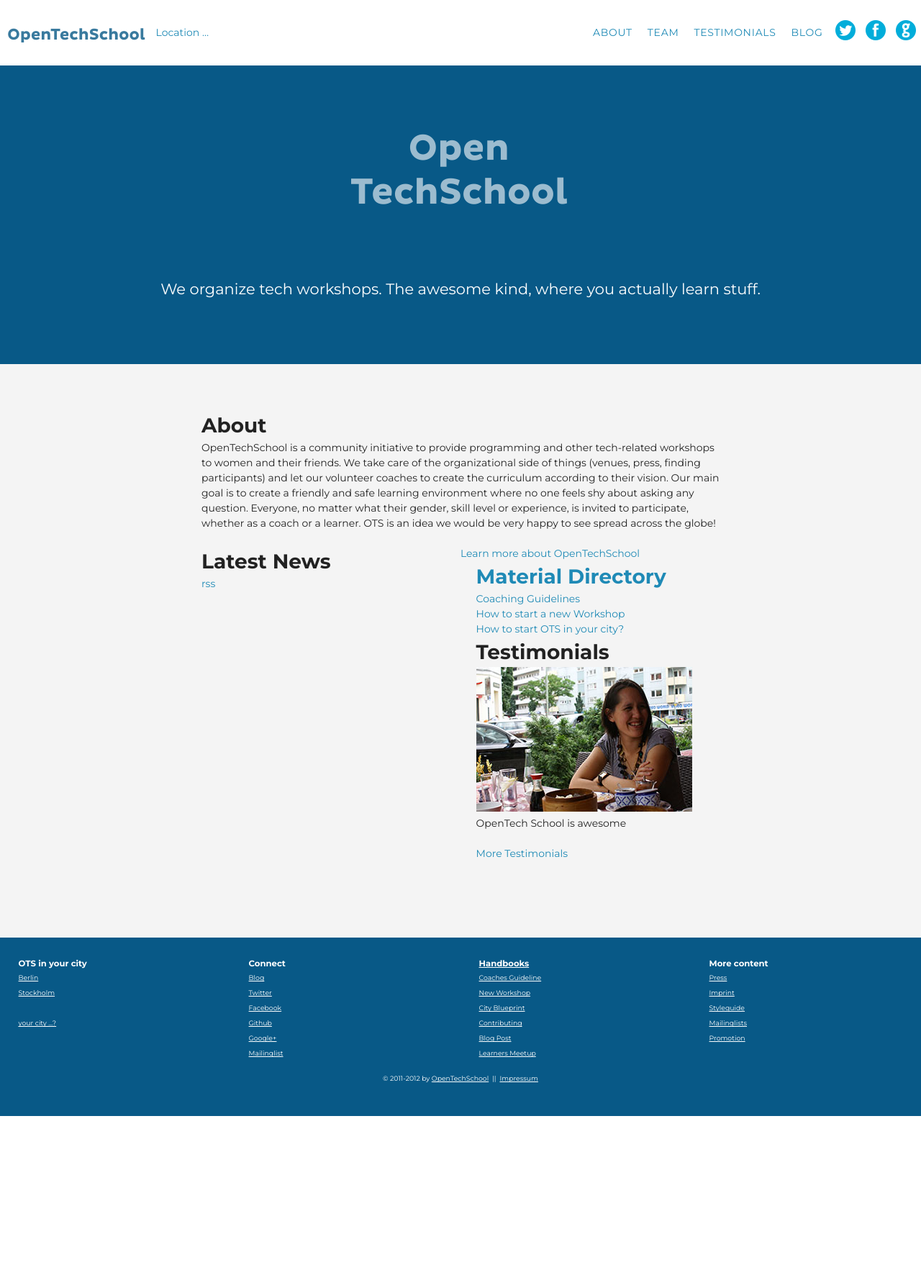
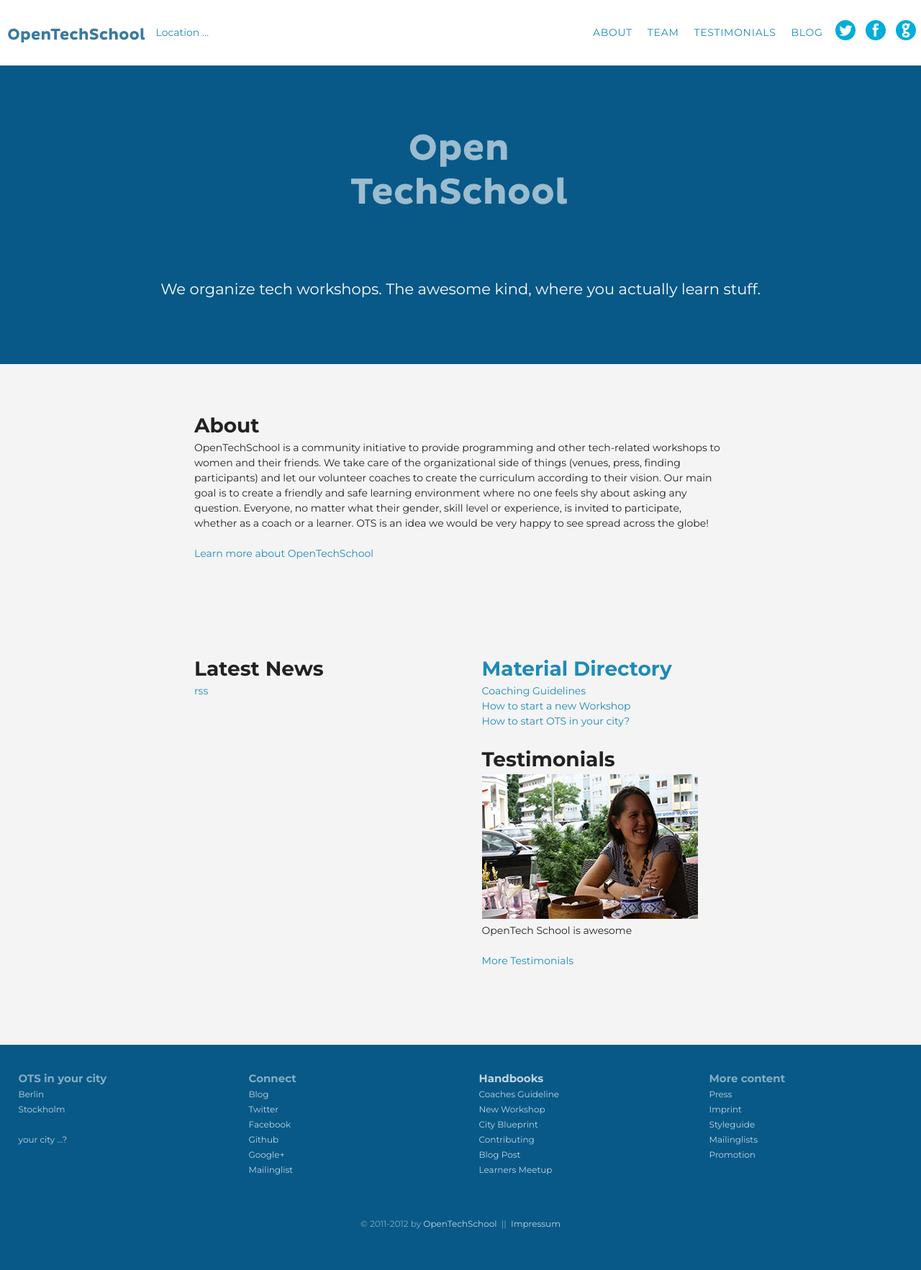
Before and after one commit to OpenTechSchool/www.opentechschool.org, a Jekyll site: the page built from index.html, in a window 1280 px wide. Shown: the whole page at 72% size. Built offline with Jekyll 4.4.1, drawn with Linux system fonts in a browser that asks for light colours; nearby versions of some CDN libraries; before the commit the page ends 1551 px from its top, so only the background shows below that.

Commit message:
Colors, font-sizes styles for header and footer

```diff
--- a/index.html
+++ b/index.html
@@ -5,13 +5,17 @@
 ---
 
 <div class="bg_full">
-
   <div class="container container_narrow">
 
     <h2>About</h2>
     <p>OpenTechSchool is a community initiative to provide programming and other tech-related workshops to women and their friends. We take care of the organizational side of things (venues, press, finding participants) and let our volunteer coaches to create the curriculum according to their vision. Our main goal is to create a friendly and safe learning environment where no one feels shy about asking any question. Everyone, no matter what their gender, skill level or experience, is invited to participate, whether as a coach or a learner. OTS is an idea we would be very happy to see spread across the globe!</p>
     <a href="/about.html">Learn more about OpenTechSchool</a>
 
+  </div>
+</div>
+
+<div class="bg_full">
+  <div class="container container_narrow">
 
     <div class="col_left">
       <h2>Latest News</h2>
--- a/sass/imports/_grid.scss
+++ b/sass/imports/_grid.scss
@@ -6,7 +6,7 @@
 }
 
 .container_narrow {
-  max-width: 720px;
+  max-width: 740px;
 }
 
 .container_wide {
--- a/sass/imports/_main.scss
+++ b/sass/imports/_main.scss
@@ -37,14 +37,14 @@
 a:hover,
 a:active,
 a:focus {
-  color: $ots_blue_l;
-  text-decoration: underline;
+  color: $ots_blue_h;
+  text-decoration: none;
   outline: none;
 }
 
 /* buttons */
 .ots_action {
-  background: $ots_blue_l;
+  background-color: $ots_blue_l;
   display: inline-block;
   border-radius: 4px;
   cursor: pointer;
@@ -62,7 +62,7 @@
 a.ots_action:active,
 a.ots_action:focus {
   text-decoration: none;
-  background: $ots_blue_l;
+  background: $ots_blue_h;
 }
 
 a.ots_action_highlight,
@@ -85,7 +85,7 @@
   line-height: 1.5em;
 }
 
-p {
+p, ul, ol {
   margin-bottom: 1.5em;
 }
 
@@ -214,9 +214,9 @@
 }
 
 footer {
-  font-size: .666em;
+  font-size: .8571em;
   background: $ots_blue;
-  color: #FFF;
+  color: #84acc3;
   padding: 3em 0;
   height: auto;
   p {
@@ -225,22 +225,16 @@
 }
 
 footer a,
-.meta_nav a,
 footer a:link,
-.meta_nav a:link,
-footer a:visited,
-.meta_nav a:visited {
-  color: #FFF;
-  text-decoration: underline;
+footer a:visited {
+  color: #c1d5e1;
 }
 
 footer a:hover,
 footer a:active,
 footer a:focus {
   color: #FFF;
-  text-decoration: underline;
 }
-
 
 .main_img {
   text-align: center;
--- a/sass/imports/_mediaqueries.scss
+++ b/sass/imports/_mediaqueries.scss
@@ -26,19 +26,19 @@
 
   .top_bar.affix {
     position: fixed;
-    border-bottom: 3px solid $ots_blue;
+    border-bottom: 1px solid $ots_blue;
   }
 
   .col_left {
-    width: 47%;
+    width: 46%;
     float: left;
-    margin: 0 3% 1.5em 0;
+    margin: 0 4% 1.5em 0;
   }
 
   .col_right {
-    width: 47%;
+    width: 46%;
     float: right;
-    margin: 0 0 1.5em 3%;
+    margin: 0 0 1.5em 4%;
   }
 
 }
--- a/sass/imports/_nav.scss
+++ b/sass/imports/_nav.scss
@@ -1,16 +1,12 @@
 .nav {
   text-transform: uppercase;
   clear: both;
-  li  {
-    border-top: 1px solid $ots_blue_l;
-  }
   a {
     display: block;
     padding: .5em .75em;
     letter-spacing: 0.05em;
   }
 }
-
 
 .nav_external {
   li {
--- a/stylesheets/screen.css
+++ b/stylesheets/screen.css
@@ -85,7 +85,7 @@
 
 /* line 8, ../sass/imports/_grid.scss */
 .container_narrow {
-  max-width: 720px;
+  max-width: 740px;
 }
 
 /* line 12, ../sass/imports/_grid.scss */
@@ -172,15 +172,15 @@
 a:hover,
 a:active,
 a:focus {
-  color: #1f8ab6;
-  text-decoration: underline;
+  color: #2fb0d5;
+  text-decoration: none;
   outline: none;
 }
 
 /* buttons */
 /* line 46, ../sass/imports/_main.scss */
 .ots_action {
-  background: #1f8ab6;
+  background-color: #1f8ab6;
   display: inline-block;
   border-radius: 4px;
   cursor: pointer;
@@ -200,7 +200,7 @@
 a.ots_action:active,
 a.ots_action:focus {
   text-decoration: none;
-  background: #1f8ab6;
+  background: #2fb0d5;
 }
 
 /* line 70, ../sass/imports/_main.scss */
@@ -228,7 +228,7 @@
 }
 
 /* line 88, ../sass/imports/_main.scss */
-p {
+p, ul, ol {
   margin-bottom: 1.5em;
 }
 
@@ -375,9 +375,9 @@
 
 /* line 216, ../sass/imports/_main.scss */
 footer {
-  font-size: .666em;
+  font-size: .8571em;
   background: #085987;
-  color: #FFF;
+  color: #84acc3;
   padding: 3em 0;
   height: auto;
 }
@@ -386,26 +386,21 @@
   text-align: center;
 }
 
-/* line 232, ../sass/imports/_main.scss */
+/* line 229, ../sass/imports/_main.scss */
 footer a,
-.meta_nav a,
 footer a:link,
-.meta_nav a:link,
-footer a:visited,
-.meta_nav a:visited {
-  color: #FFF;
-  text-decoration: underline;
+footer a:visited {
+  color: #c1d5e1;
 }
 
-/* line 239, ../sass/imports/_main.scss */
+/* line 235, ../sass/imports/_main.scss */
 footer a:hover,
 footer a:active,
 footer a:focus {
   color: #FFF;
-  text-decoration: underline;
 }
 
-/* line 245, ../sass/imports/_main.scss */
+/* line 239, ../sass/imports/_main.scss */
 .main_img {
   text-align: center;
   height: 24em;
@@ -413,7 +408,7 @@
 }
 
 /* News blocks, events */
-/* line 254, ../sass/imports/_main.scss */
+/* line 248, ../sass/imports/_main.scss */
 .date {
   font-size: .75em;
   font-style: italic;
@@ -421,13 +416,13 @@
 }
 
 /* Styleguide*/
-/* line 264, ../sass/imports/_main.scss */
+/* line 258, ../sass/imports/_main.scss */
 .sg_list {
   list-style: none;
   padding: 0;
 }
 
-/* line 269, ../sass/imports/_main.scss */
+/* line 263, ../sass/imports/_main.scss */
 .sg_list small {
   display: block;
   margin-bottom: .75em;
@@ -435,7 +430,7 @@
   font-style: italic;
 }
 
-/* line 276, ../sass/imports/_main.scss */
+/* line 270, ../sass/imports/_main.scss */
 .sg_color {
   display: inline-block;
   border-radius: 4px;
@@ -443,7 +438,7 @@
   color: transparent;
 }
 
-/* line 283, ../sass/imports/_main.scss */
+/* line 277, ../sass/imports/_main.scss */
 .sg_textarea {
   width: 90%;
   font-size: .625em;
@@ -455,7 +450,7 @@
 }
 
 /* Testimonials */
-/* line 295, ../sass/imports/_main.scss */
+/* line 289, ../sass/imports/_main.scss */
 .testimonial {
   overflow: hidden;
   position: relative;
@@ -465,7 +460,7 @@
   height: 400px;
 }
 
-/* line 305, ../sass/imports/_main.scss */
+/* line 299, ../sass/imports/_main.scss */
 .testimonial blockquote {
   position: absolute;
   z-index: 10;
@@ -474,7 +469,7 @@
   width: 25%;
 }
 
-/* line 313, ../sass/imports/_main.scss */
+/* line 307, ../sass/imports/_main.scss */
 .testimonial img {
   position: absolute;
   z-index: 1;
@@ -483,7 +478,7 @@
   display: block;
 }
 
-/* line 321, ../sass/imports/_main.scss */
+/* line 315, ../sass/imports/_main.scss */
 .testimonial img.close-up {
   width: 350px;
   position: relative;
@@ -492,7 +487,7 @@
   float: left;
 }
 
-/* line 329, ../sass/imports/_main.scss */
+/* line 323, ../sass/imports/_main.scss */
 .testimonial img.close-up.right {
   float: right;
 }
@@ -507,30 +502,30 @@
     }*/
 }
 /* ==|== non-semantic helper classes ======================================== */
-/* line 350, ../sass/imports/_main.scss */
+/* line 344, ../sass/imports/_main.scss */
 .clearfix:before, .clearfix:after {
   content: "";
   display: table;
 }
 
-/* line 351, ../sass/imports/_main.scss */
+/* line 345, ../sass/imports/_main.scss */
 .clearfix:after {
   clear: both;
 }
 
-/* line 352, ../sass/imports/_main.scss */
+/* line 346, ../sass/imports/_main.scss */
 .clearfix {
   zoom: 1;
 }
 
-/* line 353, ../sass/imports/_main.scss */
+/* line 347, ../sass/imports/_main.scss */
 .center {
   text-align: center;
 }
 
 /* ==|== print styles ======================================================= */
 @media print {
-  /* line 361, ../sass/imports/_main.scss */
+  /* line 355, ../sass/imports/_main.scss */
   * {
     background: transparent !important;
     color: black !important;
@@ -539,43 +534,43 @@
     -ms-filter: none !important;
   }
 
-  /* line 362, ../sass/imports/_main.scss */
+  /* line 356, ../sass/imports/_main.scss */
   a, a:visited {
     text-decoration: underline;
   }
 
-  /* line 363, ../sass/imports/_main.scss */
+  /* line 357, ../sass/imports/_main.scss */
   a[href]:after {
     content: " (" attr(href) ")";
   }
 
-  /* line 364, ../sass/imports/_main.scss */
+  /* line 358, ../sass/imports/_main.scss */
   abbr[title]:after {
     content: " (" attr(title) ")";
   }
 
-  /* line 365, ../sass/imports/_main.scss */
+  /* line 359, ../sass/imports/_main.scss */
   .ir a:after, a[href^="javascript:"]:after, a[href^="#"]:after {
     content: "";
   }
 
-  /* line 366, ../sass/imports/_main.scss */
+  /* line 360, ../sass/imports/_main.scss */
   pre, blockquote {
     border: 1px solid #999;
     page-break-inside: avoid;
   }
 
-  /* line 367, ../sass/imports/_main.scss */
+  /* line 361, ../sass/imports/_main.scss */
   thead {
     display: table-header-group;
   }
 
-  /* line 368, ../sass/imports/_main.scss */
+  /* line 362, ../sass/imports/_main.scss */
   tr, img {
     page-break-inside: avoid;
   }
 
-  /* line 369, ../sass/imports/_main.scss */
+  /* line 363, ../sass/imports/_main.scss */
   img {
     max-width: 100% !important;
   }
@@ -584,13 +579,13 @@
     margin: 0.5cm;
 }
 
-  /* line 371, ../sass/imports/_main.scss */
+  /* line 365, ../sass/imports/_main.scss */
   p, h2, h3 {
     orphans: 3;
     widows: 3;
   }
 
-  /* line 372, ../sass/imports/_main.scss */
+  /* line 366, ../sass/imports/_main.scss */
   h2, h3 {
     page-break-after: avoid;
   }
@@ -630,26 +625,22 @@
   clear: both;
 }
 /* line 4, ../sass/imports/_nav.scss */
-.nav li {
-  border-top: 1px solid #1f8ab6;
-}
-/* line 7, ../sass/imports/_nav.scss */
 .nav a {
   display: block;
   padding: .5em .75em;
   letter-spacing: 0.05em;
 }
 
-/* line 16, ../sass/imports/_nav.scss */
+/* line 12, ../sass/imports/_nav.scss */
 .nav_external li {
   margin: 0 .5em;
   border-top: none;
 }
-/* line 20, ../sass/imports/_nav.scss */
+/* line 16, ../sass/imports/_nav.scss */
 .nav_external a {
   border: 0;
 }
-/* line 23, ../sass/imports/_nav.scss */
+/* line 19, ../sass/imports/_nav.scss */
 .nav_external .ots_nav_icon {
   width: 28px;
   height: 28px;
@@ -659,20 +650,20 @@
   overflow: hidden;
   background: transparent url("../images/ots_icons.png") no-repeat 50% 0;
 }
-/* line 32, ../sass/imports/_nav.scss */
+/* line 28, ../sass/imports/_nav.scss */
 .nav_external .github {
   background-position: 50% 0;
 }
-/* line 35, ../sass/imports/_nav.scss */
+/* line 31, ../sass/imports/_nav.scss */
 .nav_external .twitter {
   background-position: 50% -28px;
 }
-/* line 38, ../sass/imports/_nav.scss */
+/* line 34, ../sass/imports/_nav.scss */
 .nav_external .facebook {
   background-position: 50% -56px;
 }
 
-/* line 43, ../sass/imports/_nav.scss */
+/* line 39, ../sass/imports/_nav.scss */
 .btn_navbar {
   float: right;
   margin: 0.5em 0.75em;
@@ -683,7 +674,7 @@
   cursor: pointer;
 }
 
-/* line 52, ../sass/imports/_nav.scss */
+/* line 48, ../sass/imports/_nav.scss */
 .btn_navbar .icon_bar {
   display: block;
   width: 1.25em;
@@ -692,16 +683,16 @@
   background-color: #1f8ab6;
 }
 
-/* line 59, ../sass/imports/_nav.scss */
+/* line 55, ../sass/imports/_nav.scss */
 .btn_navbar .icon_bar_last {
   margin-bottom: 2px;
 }
 
-/* line 63, ../sass/imports/_nav.scss */
+/* line 59, ../sass/imports/_nav.scss */
 .collapse {
   display: none;
 }
-/* line 66, ../sass/imports/_nav.scss */
+/* line 62, ../sass/imports/_nav.scss */
 .collapse.in {
   display: block;
 }
@@ -869,20 +860,20 @@
   /* line 27, ../sass/imports/_mediaqueries.scss */
   .top_bar.affix {
     position: fixed;
-    border-bottom: 3px solid #085987;
+    border-bottom: 1px solid #085987;
   }
 
   /* line 32, ../sass/imports/_mediaqueries.scss */
   .col_left {
-    width: 47%;
+    width: 46%;
     float: left;
-    margin: 0 3% 1.5em 0;
+    margin: 0 4% 1.5em 0;
   }
 
   /* line 38, ../sass/imports/_mediaqueries.scss */
   .col_right {
-    width: 47%;
+    width: 46%;
     float: right;
-    margin: 0 0 1.5em 3%;
+    margin: 0 0 1.5em 4%;
   }
 }
```
